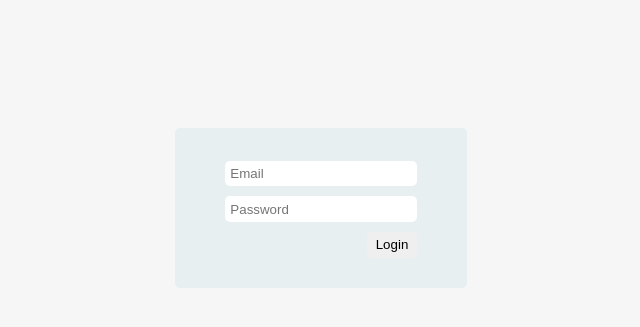
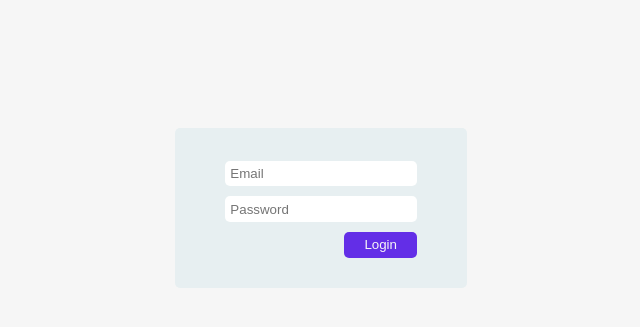
Before and after one commit to silas-hw/A2-Unit-5-Project, a Flask app: page /login/ in a window 1280 px wide. Shown: the part 60-387 px from the top of the page, without its empty margins (319-959 px from the left). Run offline with Flask 2, Linux system fonts and the light colour scheme.

Commit message:
Update login form style

```diff
--- a/flaskr/static/css/style.css
+++ b/flaskr/static/css/style.css
@@ -128,8 +128,18 @@ form.login-form > input {
 
 form.login-form > input.submit {
     margin-top: 10px;
-    width: 50px;
-    margin-right: 0px
+    margin-right: 0px;
+
+    width: auto;
+    padding-left: 20px;
+    padding-right: 20px;
+
+    background-color: var(--secondary-highlight-color);
+    color: var(--primary-background-color);
+}
+
+form.login-form > label {
+    font-size: 0.8em;
 }
 
 p.error-msg {
```
